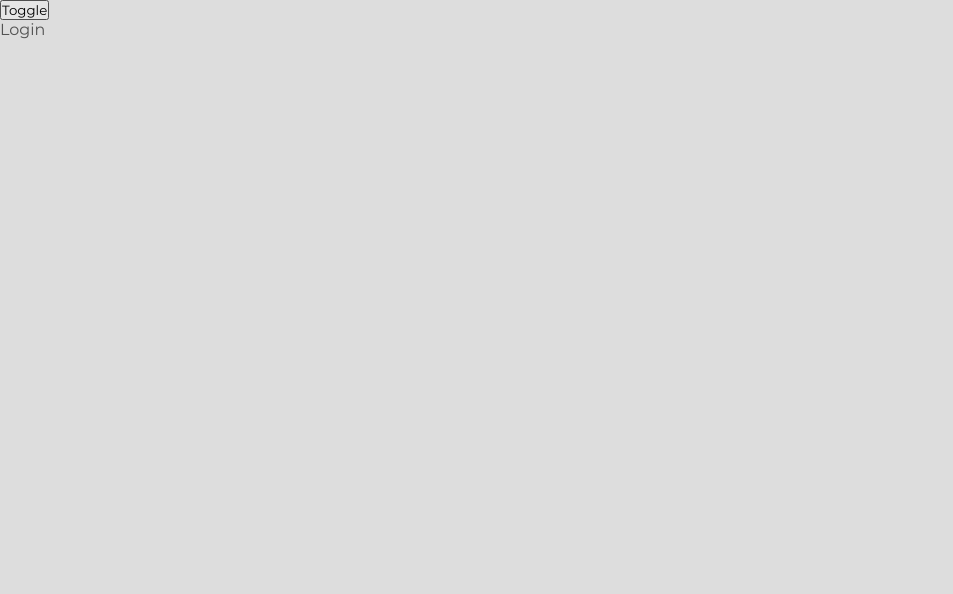
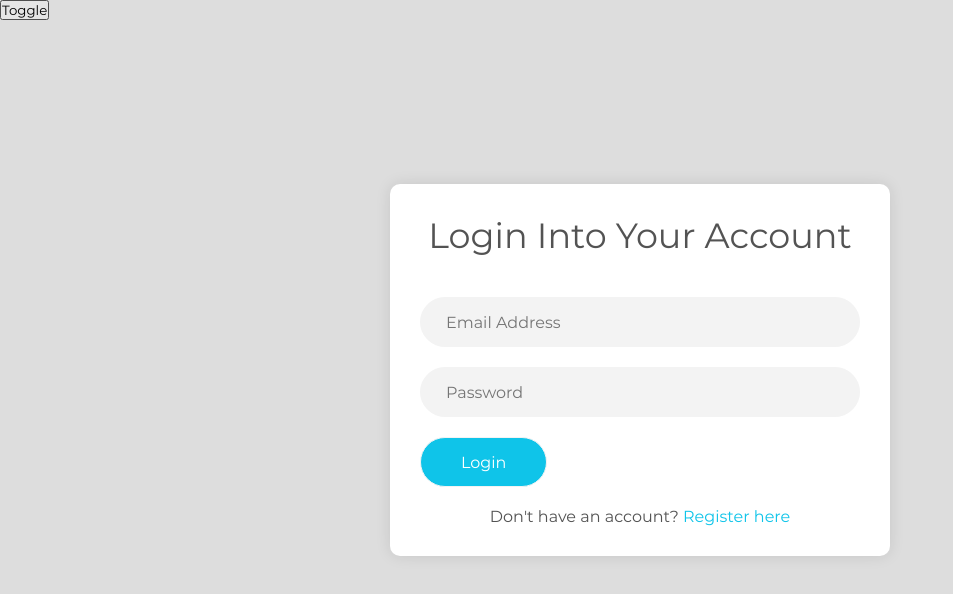
Before and after one commit to makibaby78/login-system, a React (Create React App) app: page / in a window 1280 px wide. Shown: the top 594 px of the page, without its empty margins (0-953 px from the left). Built offline with nearby package versions, Linux system fonts and the light colour scheme.

Commit message:
Style Login

```diff
--- a/src/App.js
+++ b/src/App.js
@@ -1,6 +1,7 @@
 import React, { useState } from 'react';
 import './App.css';
 import Login from './Screens/Login/Login';
+import { BrowserRouter as Router } from 'react-router-dom';
 import Screens from './Screens/Screens';
 
 function App() {
@@ -8,7 +9,9 @@ function App() {
   return (
     <div className="App">
       <button onClick={()=>setLoggedIn(!loggedIn)}>Toggle</button>
+      <Router>
       { loggedIn ? <Screens /> : <Login />}
+      </Router>
     </div>
   );
 }
--- a/src/Screens/Login/Login.js
+++ b/src/Screens/Login/Login.js
@@ -1,12 +1,54 @@
 import React, { useState } from 'react'
 import { Link } from 'react-router-dom'
-import { useNavigate } from "react-router-dom"
 import Axios from 'axios'
 import './login.css'
 
 function Login() {
+    const [email, setEmail] = useState("")
+    const [pass, setPass] = useState("")
+    const [match, setMatch] = useState(true)
+
+    const emailChange = (e) => {
+      setEmail(e.target.value);
+      console.log(email)
+    }
+
+    const passChange = (e) => {
+      setPass(e.target.value);
+      console.log(pass)
+    }
+    function LoginForm(e) {
+        e.preventDefault();
+        Axios.get(`https://login-system-user-management.herokuapp.com/users/email/${email}/${pass}`).then(async (response) => {
+          console.log(response.data)
+          setMatch(await response.data.match)
+        });
+        if(match){
+          console.log("success")
+        }
+      }
   return (
-    <div>Login</div>
+    <div>
+        <div className='login-wrapper form-wrapper-outer'>
+            <div className='form-wrapper'>
+                <h2>Login Into Your Account</h2>
+                <form>
+                    <div className='rw-inner'>
+                        <div className='form-input'>
+                            <input onChange={emailChange} name="email" type="email" placeholder="Email Address" aria-label="Email Address" />
+                        </div>
+                        <div className='form-input'>
+                            <input onChange={passChange} name="password" type="password" autoComplete="off" placeholder="Password" aria-label="Password" />
+                        </div>
+                        <div className='form-submit'>
+                            <button type="submit">Login</button>
+                        </div>
+                        <p className='t-center'>Don't have an account? <Link to="/register" className='link-style'>Register here</Link></p>
+                    </div>
+                </form>
+            </div>
+        </div>
+    </div>
   )
 }
 
--- a/src/Screens/Login/login.css
+++ b/src/Screens/Login/login.css
@@ -0,0 +1,49 @@
+.form-wrapper {
+    margin: auto;
+    width: 100%;
+    padding: 30px;
+    border-radius: 10px;
+    box-shadow: 0 0 15px rgb(0 0 0 / 10%);
+    max-width: 500px;
+    display: flex;
+    flex-direction: column;
+    row-gap: 40px;
+    background-color: #fff;
+}
+.form-wrapper h2{
+    text-align: center;
+}
+.rw-inner {
+    display: flex;
+    flex-direction: column;
+    row-gap: 20px;
+}
+.form-input input {
+    width: 100%;
+    padding: 10px 25px;
+    font-size: 16px;
+    outline: none;
+    color: #535353;
+    border-radius: 50px;
+    border: 1px solid #f3f3f3;
+    background: #f3f3f3;
+    height: 50px;
+}
+.form-submit button{
+    padding: 10px 40px;
+    font-size: 16px;
+    outline: none;
+    border-radius: 50px;
+    border: 1px solid #f3f3f3;
+    background: #f3f3f3;
+    height: 50px;
+    font-weight: 600;
+    color: #fff;
+    background-color: #0fc4e9;
+    cursor: pointer;
+    transition-duration: 0.3s;
+}
+.form-submit button:hover{
+    background-color: #00d4ff;
+    transition-duration: 0.3s;
+}
```
Also changed, not shown: src/Screens/Register/Register.js (added, +10 -0 lines), src/Screens/Register/register.css (added).
